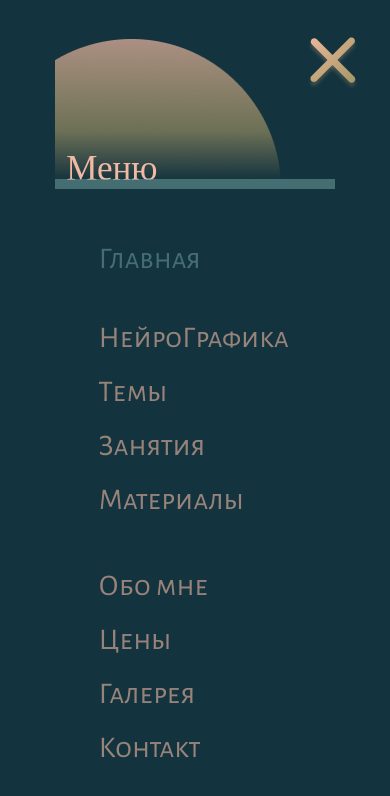
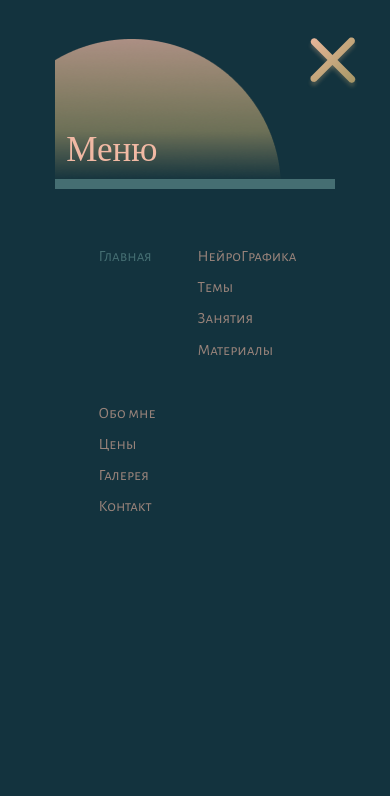
Before and after one commit to Lena-Na/diplom-1, a plain HTML site: page menu.html in a window 390 px wide. Drawn offline with Linux system fonts and the light colour scheme; a web font is replaced by a local one.

Commit message:
Add files via upload

```diff
--- a/StyleSheets.css
+++ b/StyleSheets.css
@@ -46,7 +46,7 @@ body {
     background-image: url("cover-pic-mobil.png");
     background-repeat: no-repeat;
     background-size: cover;
-    width: 100%;
+    width: 100vw;
     height: 24vmin;
     margin-top: 108px;
   }
@@ -910,7 +910,7 @@ a.footer-link {
   color: #f1b9a4;
   position: absolute;
   left: 3vw;
-  bottom: -30px;
+  bottom: -3vmin;
 }
 
 .rectangle-menu {
@@ -937,23 +937,17 @@ a.footer-link {
   list-style-type: none;
 }
 
-a.cover-menu-item {
-  font-family: Alegreya Sans SC;
-  font-style: normal;
-  font-weight: normal;
-  font-size: 30px;
-  line-height: 125%;
-  color: rgba(100, 147, 147, 0.62);
-  text-decoration: none;
-}
-
 a.menu-item {
   font-family: Alegreya Sans SC;
   font-style: normal;
   font-weight: normal;
-  font-size: 30px;
+  font-size: 4vmin;
   line-height: 125%;
   color: rgba(241, 185, 164, 0.6);
   text-decoration: none;
-  line-height: 1.8;
+  line-height: 2;
 }
+
+a.cover-menu-item {
+  color: rgba(100, 147, 147, 0.62);
+}
--- a/menu.html
+++ b/menu.html
@@ -22,7 +22,7 @@
 					<div class="column-menu">
 						<ol class="menu-list">
 							<li>
-								<a class="cover-menu-item" href="index.html#cover">Главная</a>
+								<a class="menu-item cover-menu-item" href="index.html#cover">Главная</a>
 							</li>
 						</ol>
 					</div>
```
